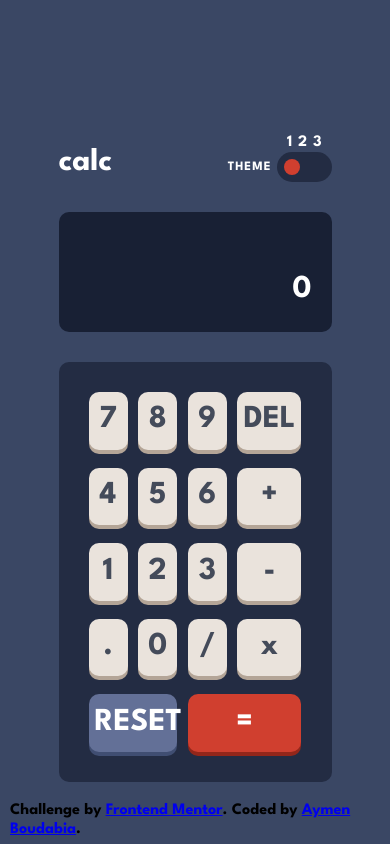
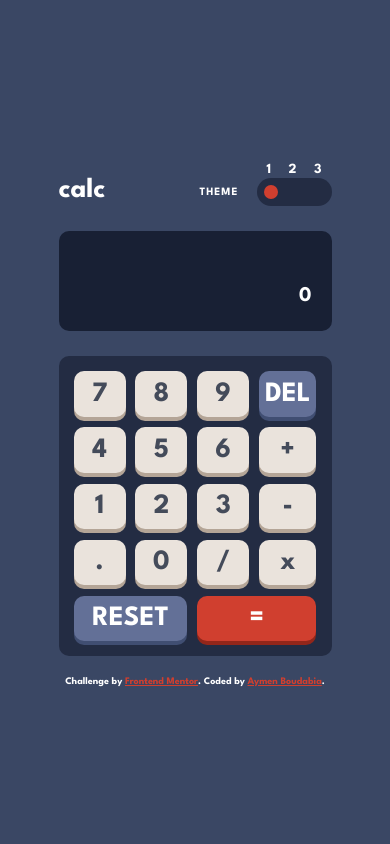
Before and after one commit to Aymenfisher/calculator-app, a plain HTML site: page index.html in a window 390 px wide. Drawn offline with Linux system fonts and the light colour scheme.

Commit message:
finished responsive design, added Readme.md

```diff
--- a/index.html
+++ b/index.html
@@ -11,7 +11,7 @@
   <link href="./style.css" rel="stylesheet">
   <script src="./main.js" defer></script>
 
-  <title>Frontend Mentor | Calculator app</title>
+  <title>Calculator app</title>
 </head>
 
 <body>
@@ -43,7 +43,7 @@
       <button class="keypad-btn numbers" id="key-7" value="7">7</button>
       <button class="keypad-btn numbers" id="key-8" value="8">8</button>
       <button class="keypad-btn numbers" id="key-9" value="9">9</button>
-      <button class="keypad-btn " id="key-Backspace" value="del">DEL</button>
+      <button class="keypad-btn btn-del" id="key-Backspace" value="del">DEL</button>
       <button class="keypad-btn numbers" id="key-4" value="4">4</button>
       <button class="keypad-btn numbers" id="key-5" value="5">5</button>
       <button class="keypad-btn numbers" id="key-6" value="6">6</button>
@@ -64,7 +64,7 @@
 
 
   </main>
-  <footer class="attribution">
+  <footer class="attribution" id="footer">
     Challenge by <a href="https://www.frontendmentor.io?ref=challenge" target="_blank">Frontend Mentor</a>.
     Coded by <a href="https://github.com/aymenfisher">Aymen Boudabia</a>.
   </footer>
--- a/main.js
+++ b/main.js
@@ -99,6 +99,9 @@ let btnReset = document.getElementById('key-reset');
 let btnEqual = document.getElementById('key-Enter');
 
 themeButton.addEventListener('keydown',(e) => {e.preventDefault()})
+// Footer colors:
+const footer = document.getElementById('footer');
+const footerAnchors = document.querySelectorAll('footer a')
 
 // Change Theme event Handler :
 // helper function that only changes the styles
@@ -113,6 +116,7 @@ const changeStyles = (nextTheme) => {
 
     resultPannel.style.backgroundColor = themes[nextTheme - 1].resultBg;
     resultPannel.style.color = themes[nextTheme - 1].resultColor;
+    footer.style.color = themes[nextTheme - 1].resultColor;
 
     keypad.style.backgroundColor = themes[nextTheme - 1].keypadBg;
 
@@ -134,6 +138,9 @@ const changeStyles = (nextTheme) => {
     btnEqual.style.color = themes[nextTheme - 1].buttonEqualColor;
     btnEqual.style.backgroundColor = themes[nextTheme - 1].buttonEqualBg;
     btnEqual.style.boxShadow = themes[nextTheme - 1].buttonEqualBoxShadow;
+    for(anchor of footerAnchors){
+        anchor.style.color = themes[nextTheme - 1].buttonEqualBg;
+    }
 }
 
 // the event handler that changes the theme
@@ -150,6 +157,9 @@ function changeTheme(e) {
 }
 
 themeRail.addEventListener('click',changeTheme)
+
+
+
 //------------------- end Themes Change --------------//
 ///////////////////////////////////////////////////////////////////////////////////////////
 
@@ -310,6 +320,7 @@ function simpleMode(e) { //doing the calculations on simple mode
         const calculationOperator = equationScreen.innerHTML.slice(-1);
         const result = operations(Number(term1), Number(term2), calculationOperator);
         equationScreen.innerHTML = result + e.target.value;
+        resultScreen.innerHTML = commaFormat(result.toString())
     }
     inputState = false
 }
--- a/style.css
+++ b/style.css
@@ -60,22 +60,22 @@ html,body{
 }
 
 body{
-    width: 100vw;
-    height: 100vh;
     background-color: var(--theme-1-main-bg);
     display: flex;
     flex-direction: column;
     align-items: center;
     justify-content: center;
+    gap: 20px;
+    transition: background-color 500ms ease-in;
 }
 
 main{
     max-width: 500px;
+    max-height: 600px;
     width: 70%;
-    max-height: 600px;
     height: 80%;
     display: grid;
-    grid-template: 1fr 20% 70% / 1fr;
+    grid-template: 10% 20% 60% / 1fr;
     gap: 5%;
 }
 
@@ -90,7 +90,6 @@ button:hover{
 
 /* Header */
 .header{
-    height: 100%;
     display: flex;
     justify-content: space-between;
     align-items: flex-end;
@@ -103,12 +102,13 @@ button:hover{
 
 
 .theme-container{
-    width: 40%;
+    width: max(150px,40%);
     display: grid;
     grid-template: 1fr 1fr / 1fr 1fr;
 }
 
 .theme{
+    font-size: 1rem;
     letter-spacing: 1px;
     justify-self: center;
     font-size: .8rem;
@@ -119,6 +119,7 @@ button:hover{
 
 
 .theme-numbers{
+    font-size: 1rem;
     align-self: end;
     grid-row: 1 / span 1;
     grid-column: 2 /span 1;
@@ -136,6 +137,7 @@ button:hover{
     border-radius: 20px;
     display: flex;
     justify-content: flex-start;
+    transition: justify-content 1s ease-in;
 }
 
 .theme-rail:hover{
@@ -214,8 +216,31 @@ button:hover{
 }
 
 footer {
-    position: fixed;
-    bottom: 5px;
-    left: 10px;
-    font-size: 1rem;
+    justify-self: flex-end;
+    font-size: clamp(10px,2vw,16px);
+    color: var(--theme-1-text-white);
 }
+footer a{
+    color: var(--theme-1-key-red-bg);
+}
+
+
+@media screen and (max-width:440px){
+    html{
+        font-size: 14px;
+    }
+    main{
+        max-height: 500px;
+    }
+    .keypad{
+        padding: 15px;
+        gap: 4%;
+    }
+    #previous-result{
+        font-size: 1rem;
+    }
+    #current-value{
+        font-size: 1.5rem;
+        overflow: hidden;
+    }
+}
```
Also changed, not shown: screenshots/desktop-1.png (added), screenshots/desktop-2.png (added), screenshots/desktop-3.png (added), screenshots/mobile-1.png (added), screenshots/mobile-2.png (added), screenshots/mobile-3.png (added), 2 other files.
